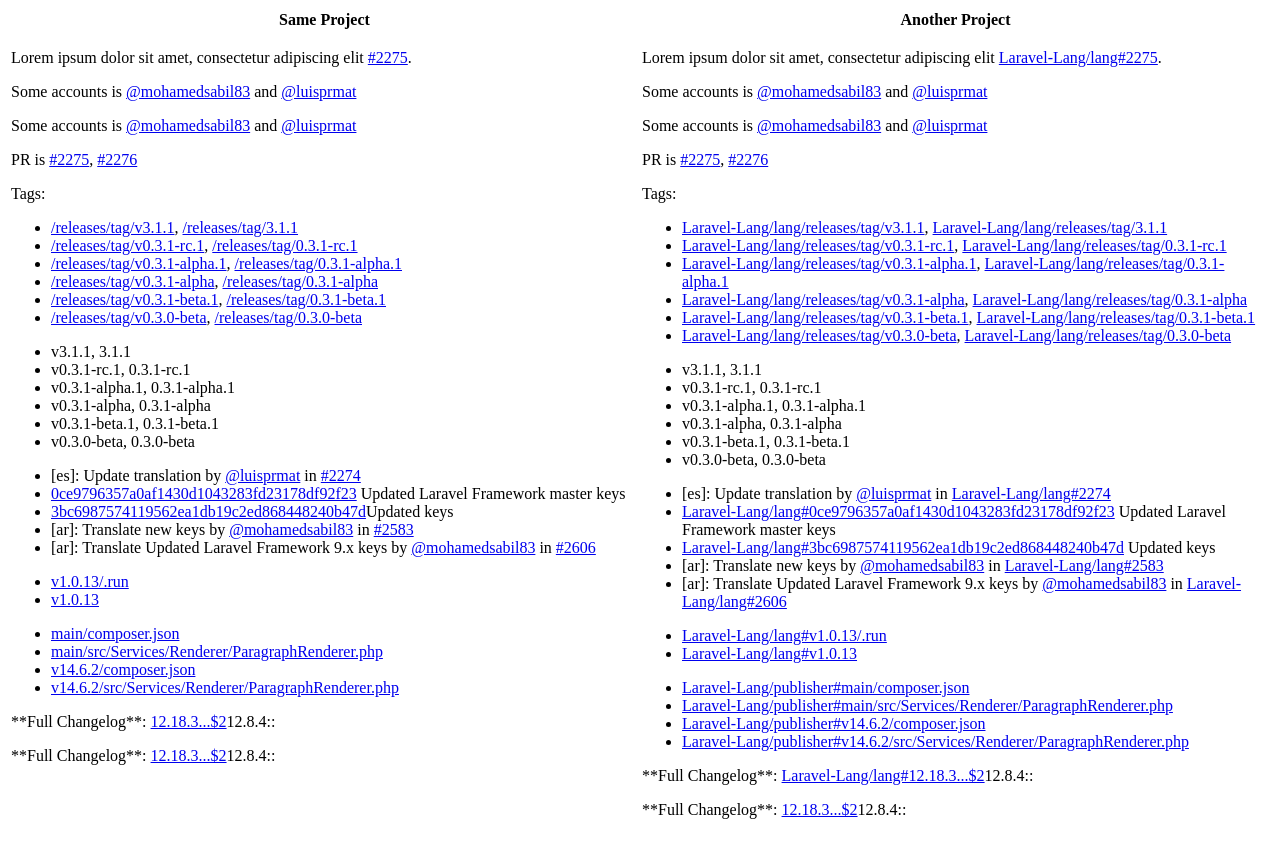
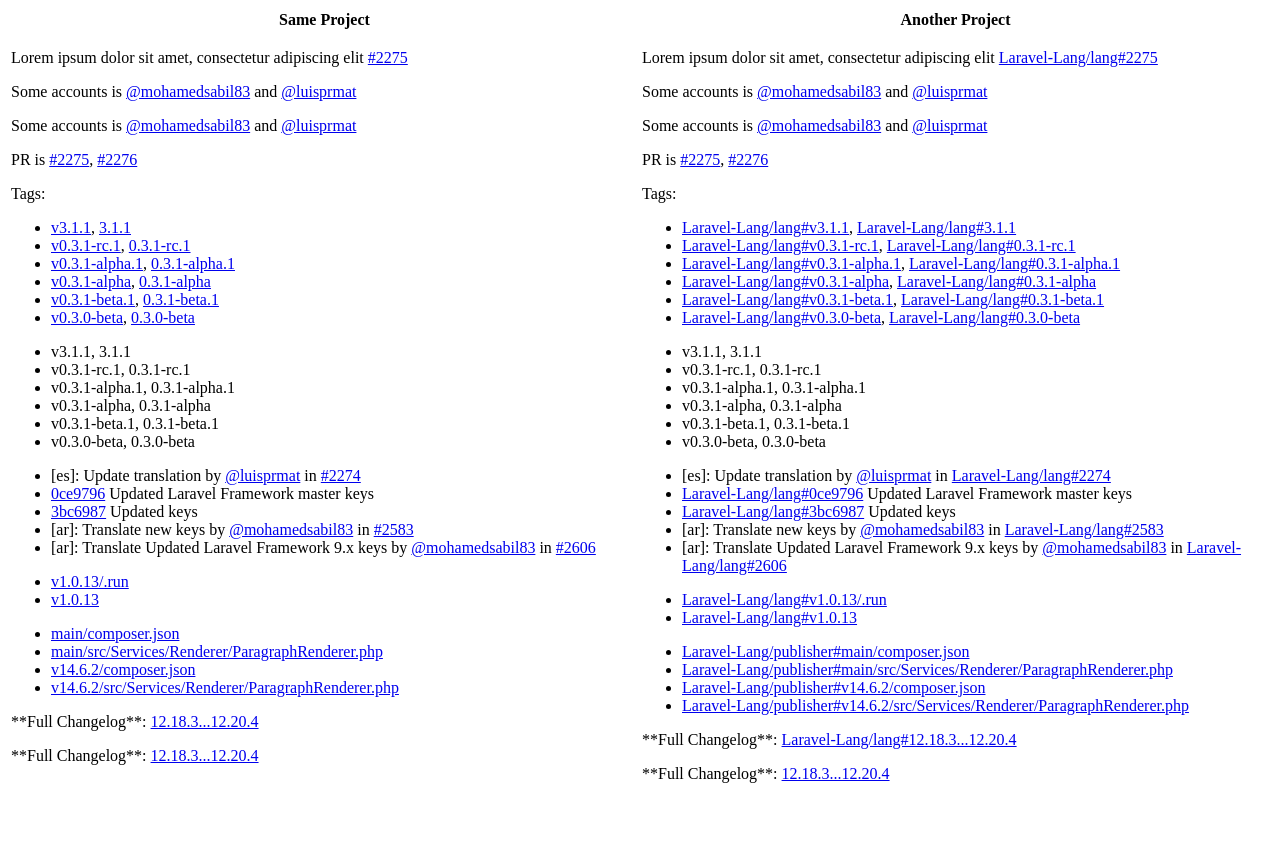
Before and after one commit to TheDragonCode/vuepress-plugin-github-linkify, a website built with Vite: page index.html in a window 1280 px wide. After the commit the page ends 810 px from the top, so only its background shows below. Built offline with nearby package versions, Linux system fonts and the light colour scheme.

Commit message:
Refactored Replacer class

```diff
--- a/index.html
+++ b/index.html
@@ -63,9 +63,9 @@
                 <li>https://github.com/Laravel-Lang/common/blob/v14.6.2/src/Services/Renderer/ParagraphRenderer.php</li>
             </ul>
 
-            <p>**Full Changelog**: https://github.com/Laravel-Lang/common/compare/12.18.3...12.8.4</p>
+            <p>**Full Changelog**: https://github.com/Laravel-Lang/common/compare/12.18.3...12.20.4</p>
 
-            <p>**Full Changelog**: 12.18.3...12.8.4</p>
+            <p>**Full Changelog**: 12.18.3...12.20.4</p>
         </td>
         <td width="50%" valign="top">
             <p>Lorem ipsum dolor sit amet, consectetur adipiscing elit https://github.com/Laravel-Lang/lang/pull/2275.</p>
@@ -118,9 +118,9 @@
                 <li>https://github.com/Laravel-Lang/publisher/blob/v14.6.2/src/Services/Renderer/ParagraphRenderer.php</li>
             </ul>
 
-            <p>**Full Changelog**: https://github.com/Laravel-Lang/lang/compare/12.18.3...12.8.4</p>
+            <p>**Full Changelog**: https://github.com/Laravel-Lang/lang/compare/12.18.3...12.20.4</p>
 
-            <p>**Full Changelog**: 12.18.3...12.8.4</p>
+            <p>**Full Changelog**: 12.18.3...12.20.4</p>
         </td>
     </tr>
 </table>
--- a/src/node/plugins/replacer.ts
+++ b/src/node/plugins/replacer.ts
@@ -32,11 +32,11 @@
         return this.text
     }
 
-    expand(format: string = '$1/$key/$2', forceSplitter: boolean = false, pattern?: RegExp): string
+    expand(formatValue: string = '$1/$key/$2', forceSplitter: boolean = false, formatLink?: string, pattern?: RegExp, valueReplaces?: object): string
     {
-        const patterns = pattern !== undefined ? [pattern] : [new RegExp(`${this.separator}${this.key}${this.separator}([\\w\\d\\/.\\-_]+)${this.separator}([\\w\\d\\/.\\-_]+)${this.separator}`, 'g')]
+        const patterns = pattern !== undefined ? [pattern] : [new RegExp(`${this.separator}${this.key}${this.separator}([\\w\\d\\/.\\-_]+)${this.separator}([\\w\\d\\/.\\-_]+)[${this.separator}]{0,2}([\\w\\d\\/.\\-_]+)?[${this.separator}]{0,2}`, 'g')]
 
-        this.regex(patterns, item => this.replace(item, this.url(item, format, forceSplitter)))
+        this.regex(patterns, item => this.replace(item, this.url(item, formatValue, formatLink, forceSplitter, valueReplaces)))
 
         return this.text
     }
@@ -63,10 +63,10 @@
         ).join(this.separator) + this.separator
     }
 
-    private url(match: Array<string>, format: string, forceSplitter: boolean = false): string
+    private url(match: Array<string>, formatValue: string, formatLink?: string, forceSplitter: boolean = false, valueReplaces?: object): string
     {
-        let link = format
-        let value = format
+        let link = formatLink || formatValue
+        let value = formatValue
 
         for (let i = 1; i <= 4; i++) {
             if (match[i] === undefined) {
@@ -74,7 +74,10 @@
             }
 
             link = link.replace('$' + i, match[i])
-            value = value.replace('$' + i, match[i])
+
+            value = valueReplaces !== undefined && valueReplaces[i] !== undefined
+                ? value.replace('$' + i, valueReplaces[i](match[i]))
+                : value.replace('$' + i, match[i])
         }
 
         link = link.replace('https://github.com/', '').replace('$key', this.key)
--- a/src/node/plugins/transformers/commit.ts
+++ b/src/node/plugins/transformers/commit.ts
@@ -6,9 +6,11 @@
         /<a.*href\s?=\s?"?https:\/\/github\.com\/([\w\d\-_]+)\/([\w\d\-_]+)\/commit\/([\w\d]{40})"?.*>.*<\/a>/g,
         /\[[\w\d\s`]+]\(https:\/\/github\.com\/([\w\d\-_]+)\/([\w\d\-_]+)\/commit\/([\w\d]{40})\)/g,
         /https:\/\/github\.com\/([\w\d\-_]+)\/([\w\d\-_]+)\/commit\/([\w\d]{40})/g,
-        /[^\D\W\S:]*([\w\d]{40})[^:]/g
+        /[^\D\W\S:]*([\w\d]{40})(?!:)/g
     ]).compact()
 
 export const commitExpand: LinkifyTransformer = (text: string, repo: string) => Replacer
     .create('commit', '#', repo, text)
-    .expand()
+    .expand('$1/$key/$2', false, '$1/$key/$2', undefined, {
+        2: (value: string) => value.substring(0, 7)
+    })
--- a/src/node/plugins/transformers/compare.ts
+++ b/src/node/plugins/transformers/compare.ts
@@ -9,7 +9,5 @@
     ]).compact()
 
 export const compareExpand: LinkifyTransformer = (text: string, repo: string) => Replacer
-    .create('compare', '#', repo, text, [
-        /::compare::([\w\d.\-\/]+)::([\w\d.\-]+)::([\w\d.\-]+)::/g
-    ])
-    .expand('$1/$key/$2...$2')
+    .create('compare', '#', repo, text)
+    .expand('$1/$key/$2...$3', false)
--- a/src/node/plugins/transformers/mention.ts
+++ b/src/node/plugins/transformers/mention.ts
@@ -10,4 +10,4 @@
 
 export const mentionExpand: LinkifyTransformer = (text: string, repo: string) => Replacer
     .create('mention', '@', repo, text)
-    .expand('/$key/$2', true)
+    .expand('/$key/$2', true, '$2')
--- a/src/node/plugins/transformers/tags.ts
+++ b/src/node/plugins/transformers/tags.ts
@@ -9,5 +9,5 @@
     ]).compact()
 
 export const tagsExpand: LinkifyTransformer = (text: string, repo: string) => Replacer
-    .create('tag', 'v', repo, text)
-    .expand('$1/releases/tag/$2', true)
+    .create('tag', '#', repo, text)
+    .expand('$1/$key/$2', false, '$1/releases/tag/$2')
```
